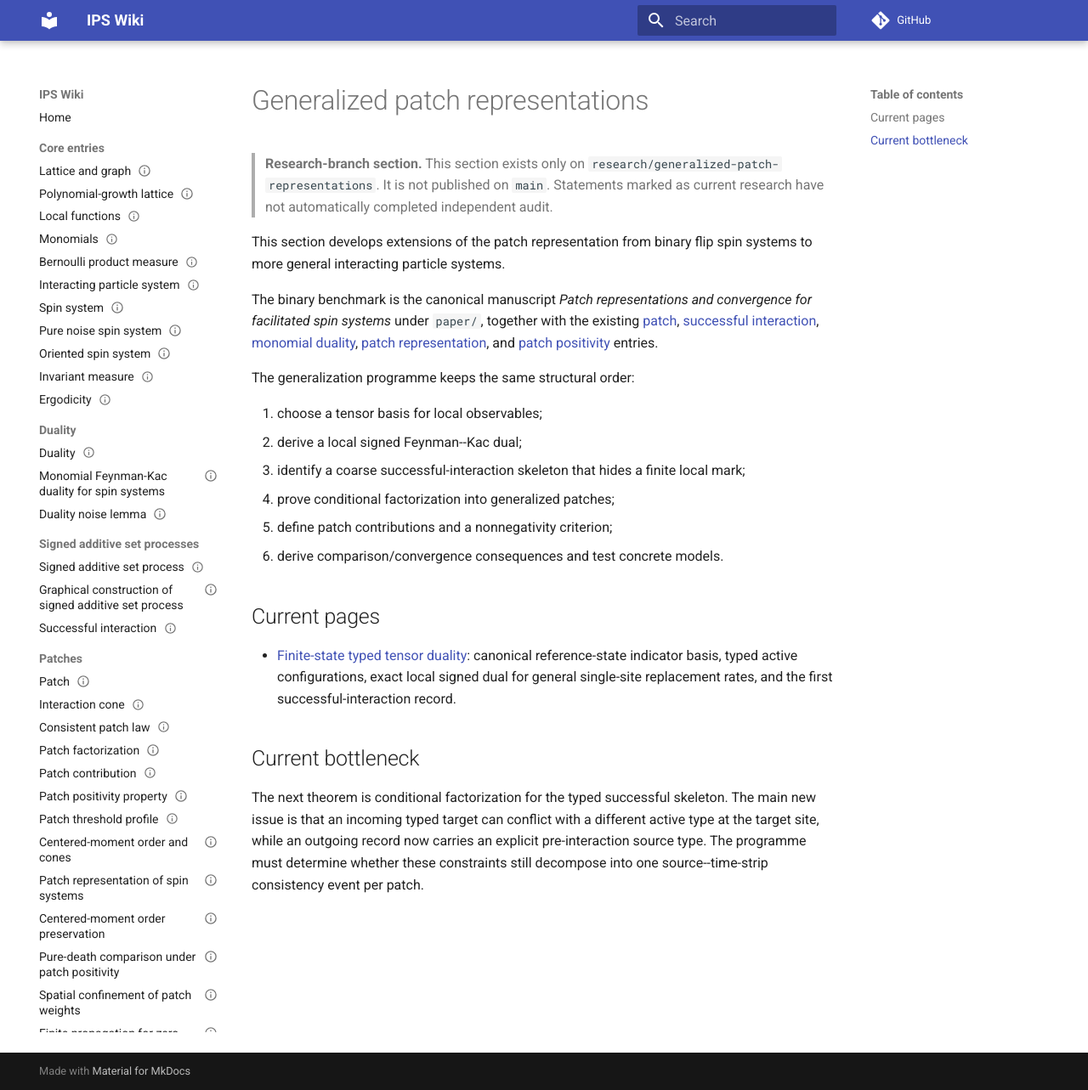
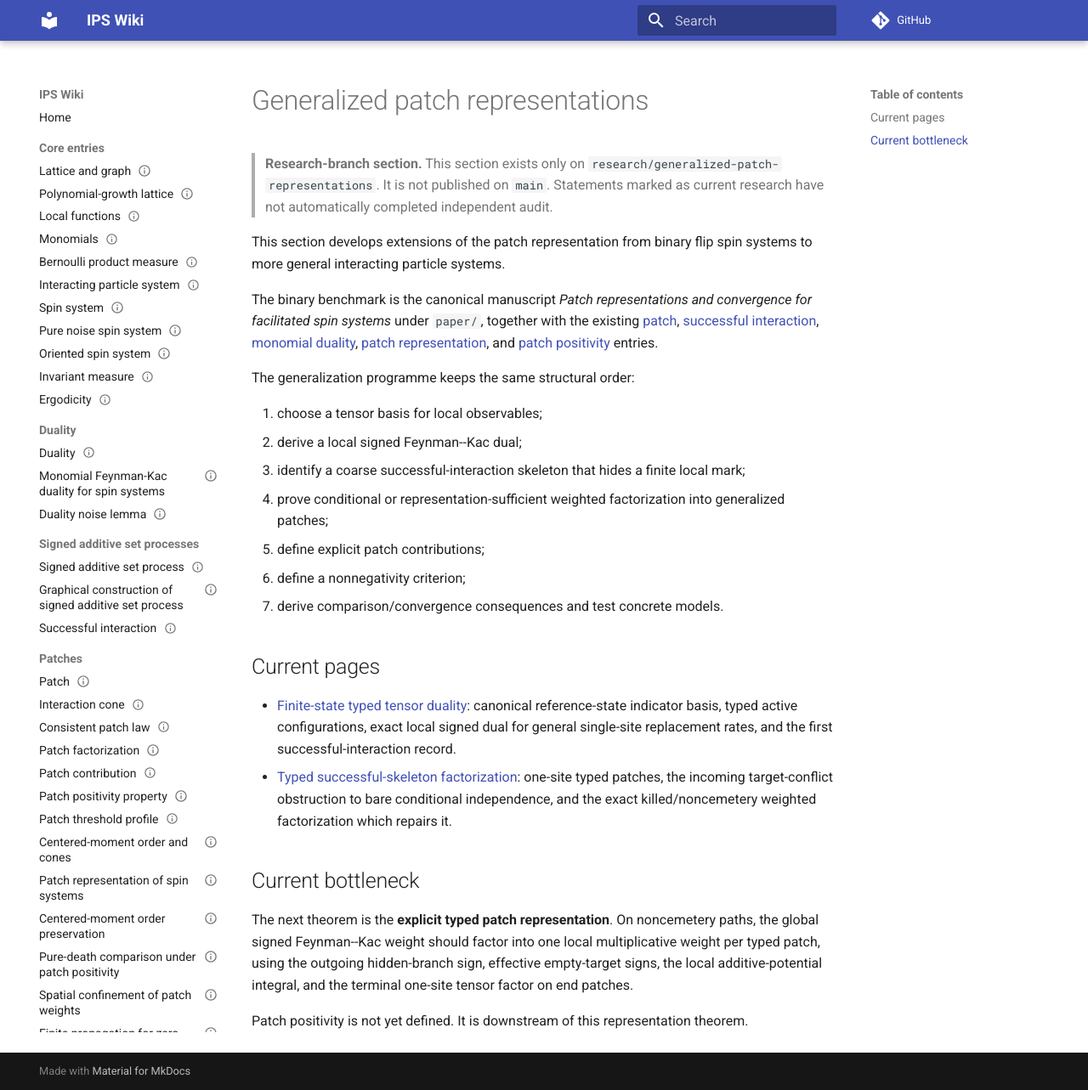
Before and after one commit to maciejgluchowski86-beep/ips-wiki, an MkDocs documentation site: the page built from docs/generalized-patch-representations.md, in a window 1280 px wide and 1283 px high. Shown: the whole window at 85% size. Built offline with MkDocs 1.6.1 and Material for MkDocs 9.7.7, drawn with Linux system fonts in a browser that asks for light colours; comment, search, counter and statistics services are not loaded.

Commit message:
wiki: advance generalized patch hub after factorization

```diff
--- a/docs/generalized-patch-representations.md
+++ b/docs/generalized-patch-representations.md
@@ -11,14 +11,18 @@ The generalization programme keeps the same structural order:
 1. choose a tensor basis for local observables;
 2. derive a local signed Feynman--Kac dual;
 3. identify a coarse successful-interaction skeleton that hides a finite local mark;
-4. prove conditional factorization into generalized patches;
-5. define patch contributions and a nonnegativity criterion;
-6. derive comparison/convergence consequences and test concrete models.
+4. prove conditional or representation-sufficient weighted factorization into generalized patches;
+5. define explicit patch contributions;
+6. define a nonnegativity criterion;
+7. derive comparison/convergence consequences and test concrete models.
 
 ## Current pages
 
 - [Finite-state typed tensor duality](generalized-patch-representations/finite-state-typed-duality.md): canonical reference-state indicator basis, typed active configurations, exact local signed dual for general single-site replacement rates, and the first successful-interaction record.
+- [Typed successful-skeleton factorization](generalized-patch-representations/typed-patch-factorization.md): one-site typed patches, the incoming target-conflict obstruction to bare conditional independence, and the exact killed/noncemetery weighted factorization which repairs it.
 
 ## Current bottleneck
 
-The next theorem is conditional factorization for the typed successful skeleton. The main new issue is that an incoming typed target can conflict with a different active type at the target site, while an outgoing record now carries an explicit pre-interaction source type. The programme must determine whether these constraints still decompose into one source--time-strip consistency event per patch.
+The next theorem is the **explicit typed patch representation**. On noncemetery paths, the global signed Feynman--Kac weight should factor into one local multiplicative weight per typed patch, using the outgoing hidden-branch sign, effective empty-target signs, the local additive-potential integral, and the terminal one-site tensor factor on end patches.
+
+Patch positivity is not yet defined. It is downstream of this representation theorem.
```
